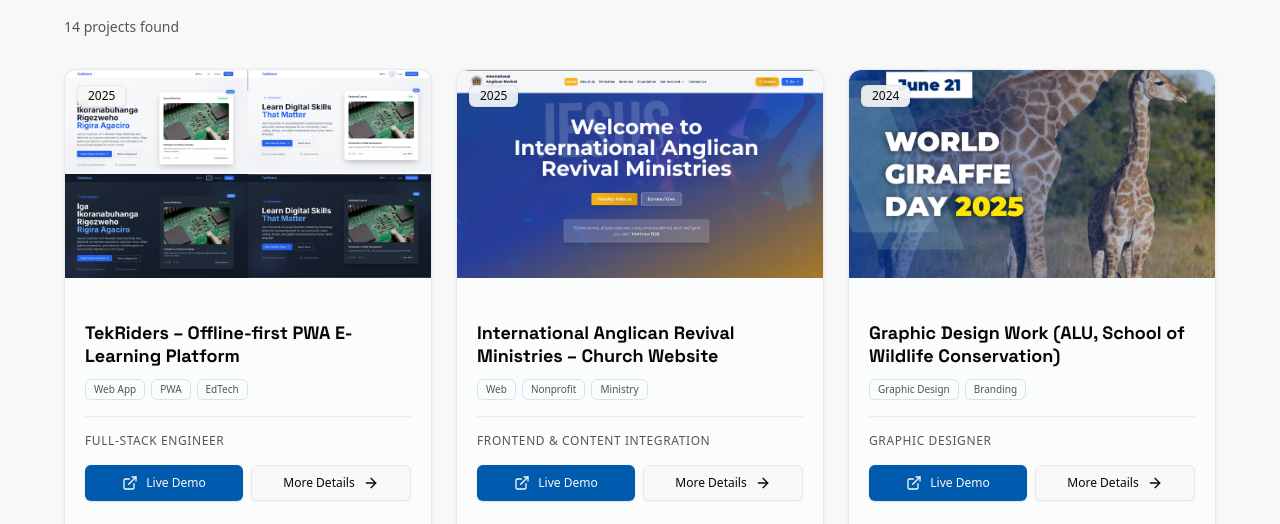
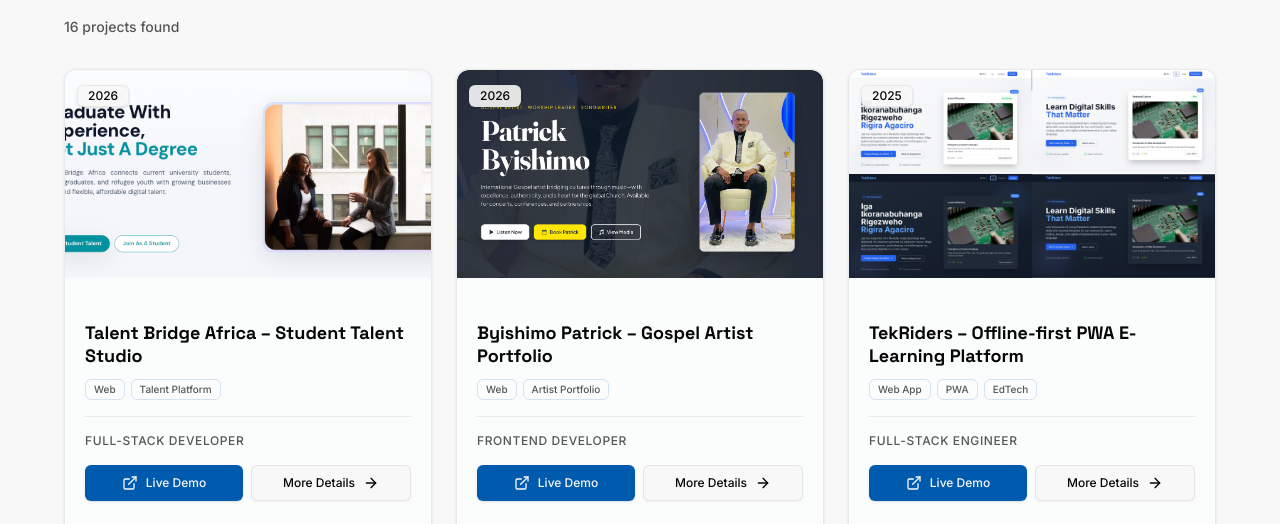
Before and after one commit to iranziprince01/my-portfolio, a Next.js app: page /projects in a window 1280 px wide. Shown: the part 428-952 px from the top of the page. Built offline with nearby package versions, Linux system fonts and the light colour scheme; no server answers.

Commit message:
projects added

```diff
--- a/src/app/globals.css
+++ b/src/app/globals.css
@@ -118,6 +118,7 @@
   }
   body {
     @apply bg-background text-foreground;
+    font-family: "GM Sans", var(--font-inter), system-ui, -apple-system, BlinkMacSystemFont, "Segoe UI", sans-serif;
   }
   h1, h2, h3, h4, h5, h6 {
     @apply font-display;
--- a/src/app/projects/[slug]/case-study.tsx
+++ b/src/app/projects/[slug]/case-study.tsx
@@ -16,6 +16,8 @@
 export function CaseStudy({ project }: CaseStudyProps) {
   const getProjectImage = (slug: string) => {
     const imageMap: Record<string, string> = {
+      'talent-bridge-africa': '/Talent Bridge Africa.png',
+      'byishimo-patrick-artist': '/patrick_byishimo.png',
       'tekriders': '/tekriders.png',
       'iarm-ministries': '/iarm.png',
       'graphic-design-work': '/graphics-sowc.png',
@@ -30,7 +32,8 @@
       'github-academics': '/academic-projects.png',
       'honnette-portfolio': '/honnette.png',
     }
-    return imageMap[slug] || '/images/projects/placeholder.jpg'
+    // Fallback to a known existing project image
+    return imageMap[slug] || '/tekriders.png'
   }
 
   return (
--- a/src/app/projects/projects-client.tsx
+++ b/src/app/projects/projects-client.tsx
@@ -131,6 +131,8 @@
               <div className="relative h-52 bg-gradient-to-br from-muted/50 to-muted/30 overflow-hidden rounded-t-xl">
                 <Image
                   src={
+                    project.slug === 'talent-bridge-africa' ? '/Talent Bridge Africa.png' :
+                    project.slug === 'byishimo-patrick-artist' ? '/patrick_byishimo.png' :
                     project.slug === 'tekriders' ? '/tekriders.png' :
                     project.slug === 'iarm-ministries' ? '/iarm.png' :
                     project.slug === 'graphic-design-work' ? '/graphics-sowc.png' :
@@ -145,7 +147,8 @@
                     project.slug === 'github-academics' ? '/academic-projects.png' :
                     project.slug === 'honnette-portfolio' ? '/honnette.png' :
                     project.slug === 'patrick-portfolio' ? '/Patrick.png' :
-                    '/images/projects/placeholder.jpg'
+                    // Fallback to a known existing image instead of a missing placeholder
+                    '/tekriders.png'
                   }
                   alt={project.title}
                   fill
--- a/src/components/project-card.tsx
+++ b/src/components/project-card.tsx
@@ -17,6 +17,8 @@
 
 const getProjectImage = (slug: string) => {
   const imageMap: Record<string, string> = {
+    'talent-bridge-africa': '/Talent Bridge Africa.png',
+    'byishimo-patrick-artist': '/patrick_byishimo.png',
     'tekriders': '/tekriders.png',
     'iarm-ministries': '/iarm.png',
     'graphic-design-work': '/graphics-sowc.png',
@@ -31,7 +33,8 @@
     'github-academics': '/academic-projects.png',
     'honnette-portfolio': '/honnette.png',
   }
-  return imageMap[slug] || '/images/projects/placeholder.jpg'
+  // Fallback to a known existing image if slug is not mapped
+  return imageMap[slug] || '/tekriders.png'
 }
 
 export function ProjectCard({ project, index = 0 }: ProjectCardProps) {
--- a/src/data/projects.ts
+++ b/src/data/projects.ts
@@ -23,7 +23,51 @@
 
 export type Project = z.infer<typeof ProjectSchema>;
 
-export const projects: Project[] = [
+const rawProjects: Project[] = [
+  {
+    title: "Talent Bridge Africa – Student Talent Studio",
+    slug: "talent-bridge-africa",
+    summary: "Student-powered talent studio connecting African students, graduates, and refugee youth with growing businesses that need flexible digital talent.",
+    tags: ["Web", "Talent Platform"],
+    role: "Full-stack Developer",
+    year: 2026,
+    links: {
+      live: "https://talent-bridge-africa.vercel.app/",
+    },
+    images: ["/Talent Bridge Africa.png"],
+    tech: ["Next.js", "TypeScript", "Tailwind CSS", "Vercel"],
+    highlights: [
+      "Landing page clearly explaining the student talent studio model",
+      "Sections tailored for both businesses and students with clear CTAs",
+      "Responsive layout optimized for mobile and desktop visitors"
+    ],
+    outcomes: [
+      "Provides a professional digital home for Talent Bridge Africa",
+      "Helps connect students, graduates, and refugee youth with real client work"
+    ]
+  },
+  {
+    title: "Byishimo Patrick – Gospel Artist Portfolio",
+    slug: "byishimo-patrick-artist",
+    summary: "Official portfolio for gospel artist Patrick Byishimo, showcasing music, ministry story, events, and contact information.",
+    tags: ["Web", "Artist Portfolio"],
+    role: "Frontend Developer",
+    year: 2026,
+    links: {
+      live: "https://www.byishimomusic.com/",
+    },
+    images: ["/patrick_byishimo.png"],
+    tech: ["Next.js", "TypeScript", "Tailwind CSS", "Vercel"],
+    highlights: [
+      "Hero section centered on artist identity and latest releases",
+      "Structured sections for music, events, and ministry impact",
+      "Clean, responsive design suitable for fans, event organizers, and churches"
+    ],
+    outcomes: [
+      "Gives Patrick a professional online presence as a gospel artist",
+      "Supports bookings and engagement with audiences in Edmonton and beyond"
+    ]
+  },
   {
     title: "TekRiders – Offline-first PWA E-Learning Platform",
     slug: "tekriders",
@@ -258,6 +302,8 @@
   }
 ];
 
+export const projects: Project[] = rawProjects.sort((a, b) => b.year - a.year);
+
 // Validate all projects
 projects.forEach((project, index) => {
   try {
```
Also changed, not shown: public/Talent Bridge Africa.png (added), public/patrick_byishimo.png (added).
